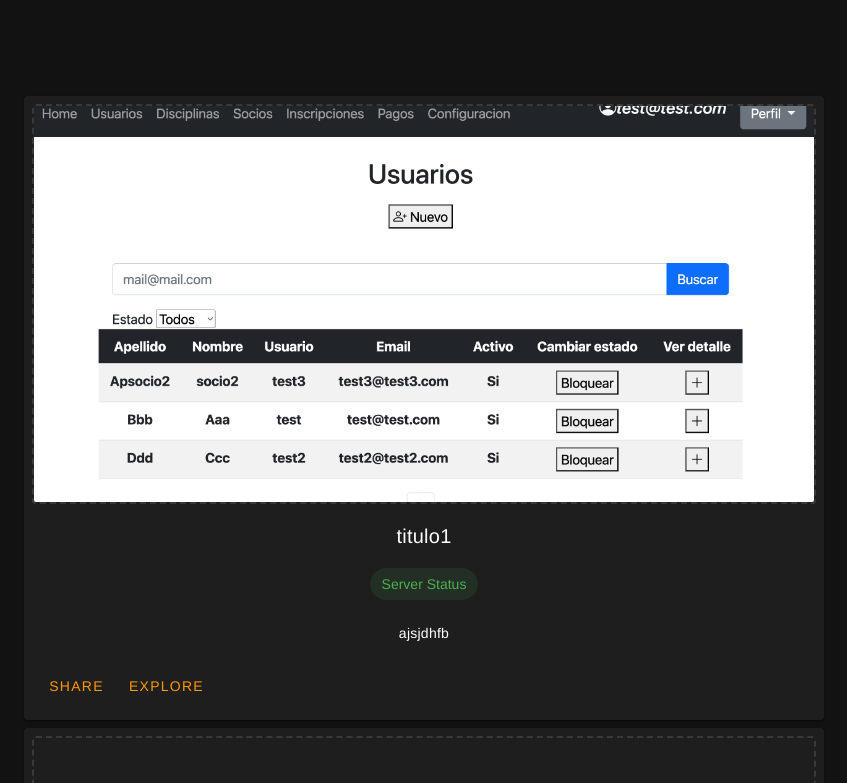
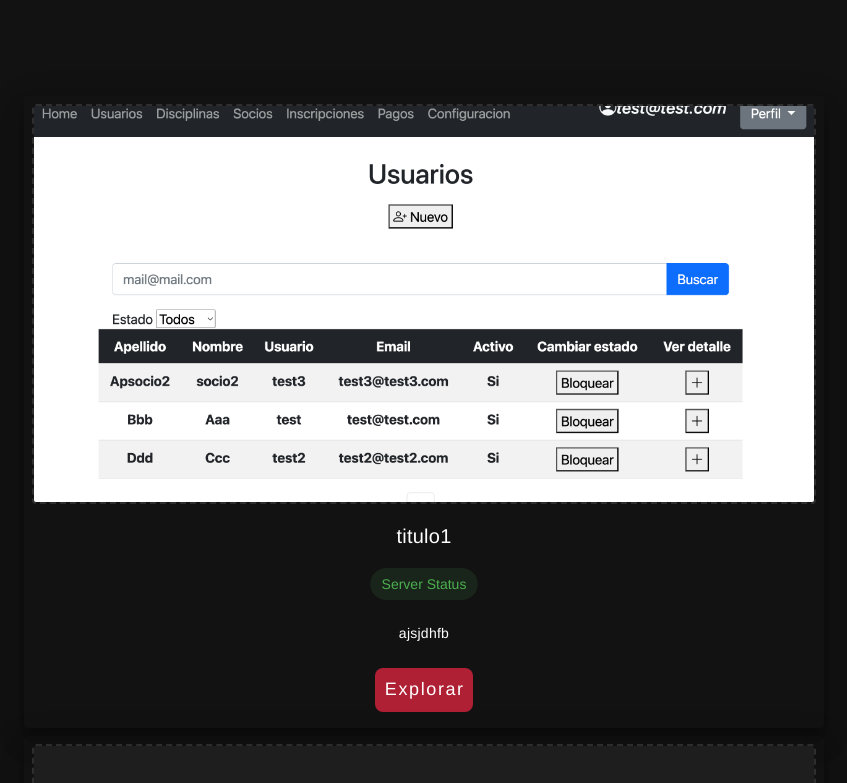
Before and after one commit to diegoag30/my-portfolio, a Vue app: page /proyects in a window 1280 px wide. Shown: the top 783 px of the page, without its empty margins (216-1063 px from the left). Built offline with nearby package versions, Linux system fonts and the light colour scheme.

Commit message:
layout: Proyect cards modified

```diff
--- a/src/components/ProyectItemComponent.vue
+++ b/src/components/ProyectItemComponent.vue
@@ -1,5 +1,5 @@
 <template>
-  <v-card class="mx-auto" max-width="800">
+  <v-card class="mx-auto" max-width="800" variant="text" elevation="16">
     <v-img
       class="align-end text-white border-md border-dashed border-opacity rounded"
       height="400"
@@ -14,10 +14,16 @@
       <div>{{ brief }}</div>
     </v-card-text>
 
-    <v-card-actions>
-      <v-btn color="orange" text="Share"></v-btn>
-
-      <v-btn color="orange" text="Explore"></v-btn>
+    <v-card-actions class="justify-center">
+      <v-btn
+        color="primary"
+        density="comfortable"
+        size="x-large"
+        variant="flat"
+        class="text-none"
+        rounded="lg"
+        text="Explorar"
+      ></v-btn>
     </v-card-actions>
   </v-card>
 </template>
```
